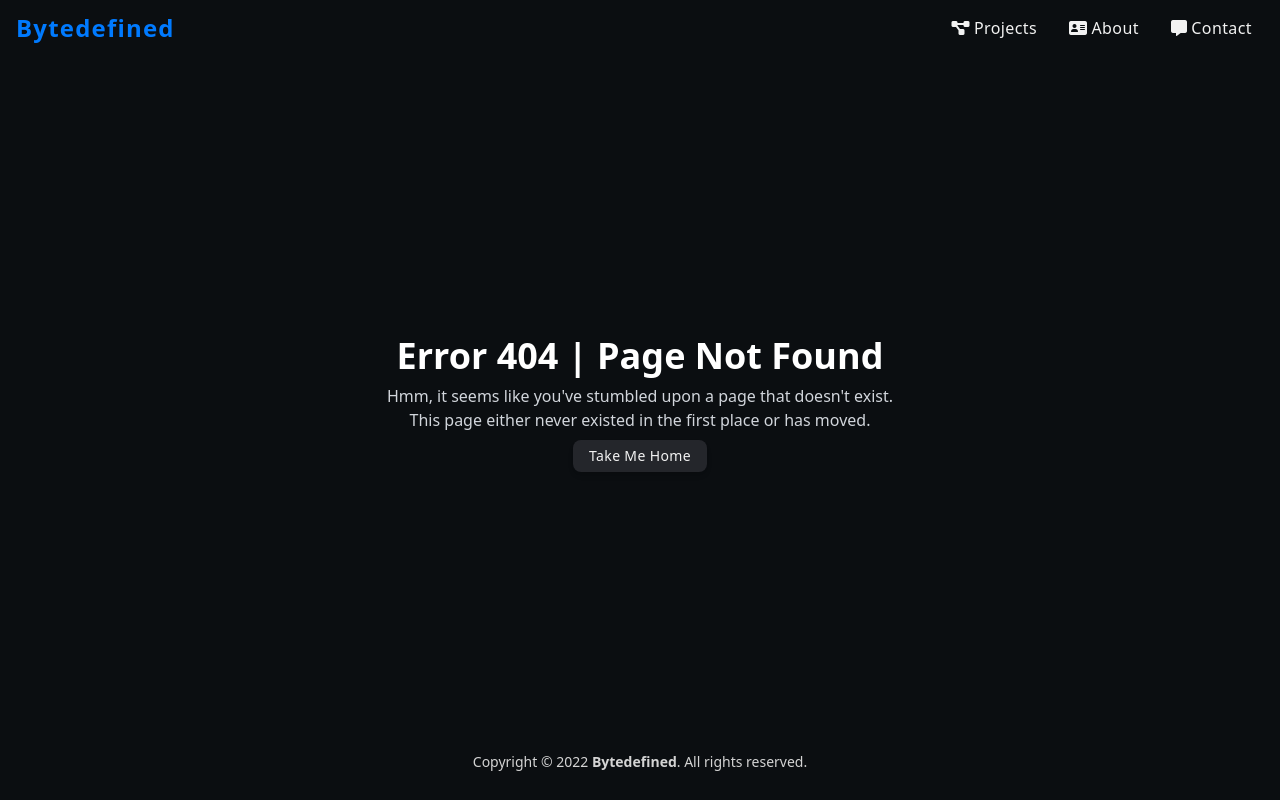
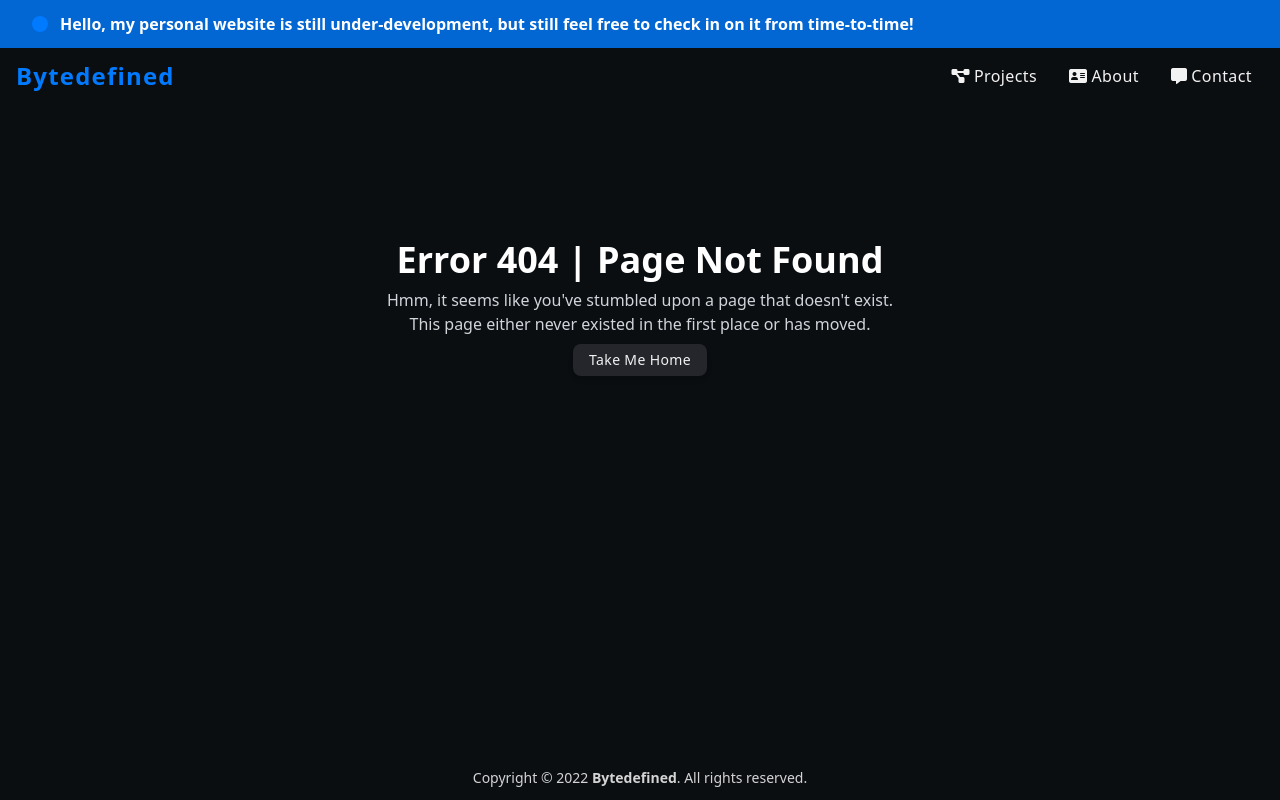
Before and after one commit to Bytedefined/website, a Nuxt app: page /404 in a window 1280 px wide. Built offline with nearby package versions, Linux system fonts and the light colour scheme.

Commit message:
General improvements

```diff
--- a/src/app.vue
+++ b/src/app.vue
@@ -1,11 +1,14 @@
 <template>
-  <Navbar/>
-  <div class="flex h-[87vh] relative px-4">
-    <NuxtLayout>
-      <NuxtPage />
-    </NuxtLayout>
+  <div class="flex h-[100vh] max-h-[100vh] flex-col">
+    <Banner type="announcement" text="Hello, my personal website is still under-development, but still feel free to check in on it from time-to-time!" />
+    <Navbar/>
+    <main class="flex-1 px-4 mt-32">
+      <NuxtLayout>
+        <NuxtPage />
+      </NuxtLayout>
+    </main>
+    <Footer/>
   </div>
-  <Footer/>
 </template>
 
 <script lang="ts" setup>
@@ -22,7 +25,7 @@ useHead({
     },
     {
       rel: "stylesheet",
-      href: "https://cdnjs.cloudflare.com/ajax/libs/font-awesome/6.2.0/css/all.min.css",
+      href: "https://site-assets.fontawesome.com/releases/v6.2.0/css/all.css",
       defer: true
     }
   ],
--- a/src/assets/css/styles.css
+++ b/src/assets/css/styles.css
@@ -7,6 +7,10 @@ main,
 body {
     color: white;
     background-color: #0B0E11;
+}
+
+body::-webkit-scrollbar {
+    display: none;
 }
 
 ::-webkit-scrollbar {
--- /dev/null
+++ b/src/components/Banner.vue
@@ -0,0 +1,22 @@
+<template>
+  <div class="bg-blues-100">
+    <div class="mx-auto max-w-7xl py-3 px-3 sm:px-6 lg:px-8">
+      <div class="flex flex-wrap items-center justify-between">
+        <div class="flex w-0 flex-1 items-center">
+          <span class="flex rounded-lg bg-blues-200 p-2">
+            <i class="fa-solid fa-megaphone" v-if="type === 'announcement'"></i>
+            <i class="fa-solid fa-circle-exclamation" v-if="type === 'alert'"></i>
+            <i class="fa-solid fa-info-circle" v-if="type === 'info'"></i>
+          </span>
+          <p class="ml-3 font-semibold text-white">
+            <span>{{text}}</span>
+          </p>
+        </div>
+      </div>
+    </div>
+  </div>
+</template>
+
+<script lang="ts" setup>
+defineProps(["text", "type"]);
+</script>
--- a/src/components/Footer.vue
+++ b/src/components/Footer.vue
@@ -1,5 +1,5 @@
 <template>
-  <footer class="flex justify-center items-center gap-2">
+  <footer class="flex justify-center gap-2 pb-3">
     <p
         class="text-neutral-300 text-sm"
     >
--- a/src/pages/404.vue
+++ b/src/pages/404.vue
@@ -1,6 +1,6 @@
 <template>
-  <div class="m-auto">
-    <div class="max-w-lg grid gap-2">
+  <div class="p-2 m-auto max-w-5xl flex flex-col">
+    <div class="mx-auto flex flex-col max-w-lg grid gap-2">
       <h1 class="font-semibold text-4xl text-center">Error 404 | Page Not Found</h1>
       <p class="text-center text-gray-300">
         Hmm, it seems like you've stumbled upon a page that doesn't exist. This page either never existed in the first
--- a/src/pages/index.vue
+++ b/src/pages/index.vue
@@ -1,5 +1,5 @@
 <template>
-  <div class="p-2 m-auto max-w-5xl container flex flex-col">
+  <div class="p-2 m-auto max-w-5xl flex flex-col">
     <div class="mx-auto flex flex-col">
       <h1 class="text-4xl text-whites-100 font-semibold text-center">
         Hello, I'm <span class="text-blues-100">Bytedefined</span>
```
